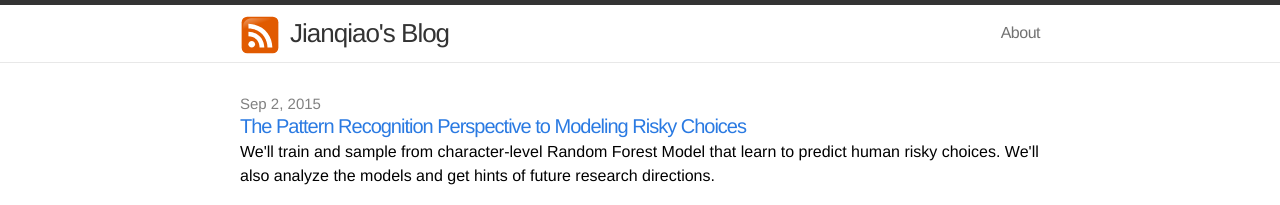
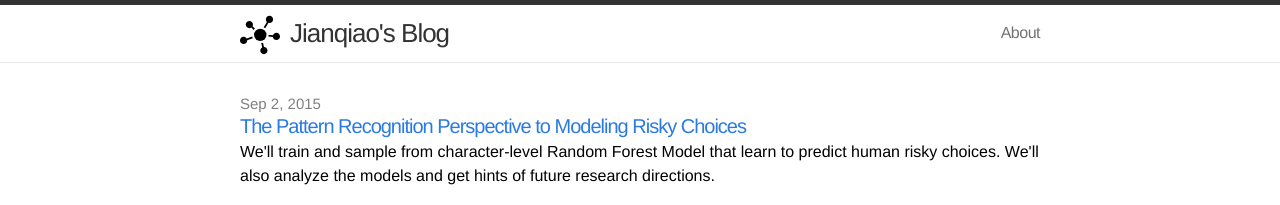
Before and after one commit to jianqiaozhu/jianqiaozhu.github.io, a Jekyll site: the page built from index.html, in a window 1280 px wide. Shown: the top 205 px of the page. Built offline with Jekyll 4.4.1, drawn with Linux system fonts in a browser that asks for light colours; Markdown is read by kramdown in place of the engine named in the settings.

Commit message:
Update header.html

```diff
--- a/_includes/header.html
+++ b/_includes/header.html
@@ -4,7 +4,7 @@
 
     <div style="float:left; margin-top:10px; margin-right:10px;">
     <a href="{{ "/feed.xml" | prepend: site.baseurl }}">
-      <img src="/assets/rssicon.svg" width="40">
+      <img src="/assets/network.svg" width="40">
     </a>
     </div>
 
```
